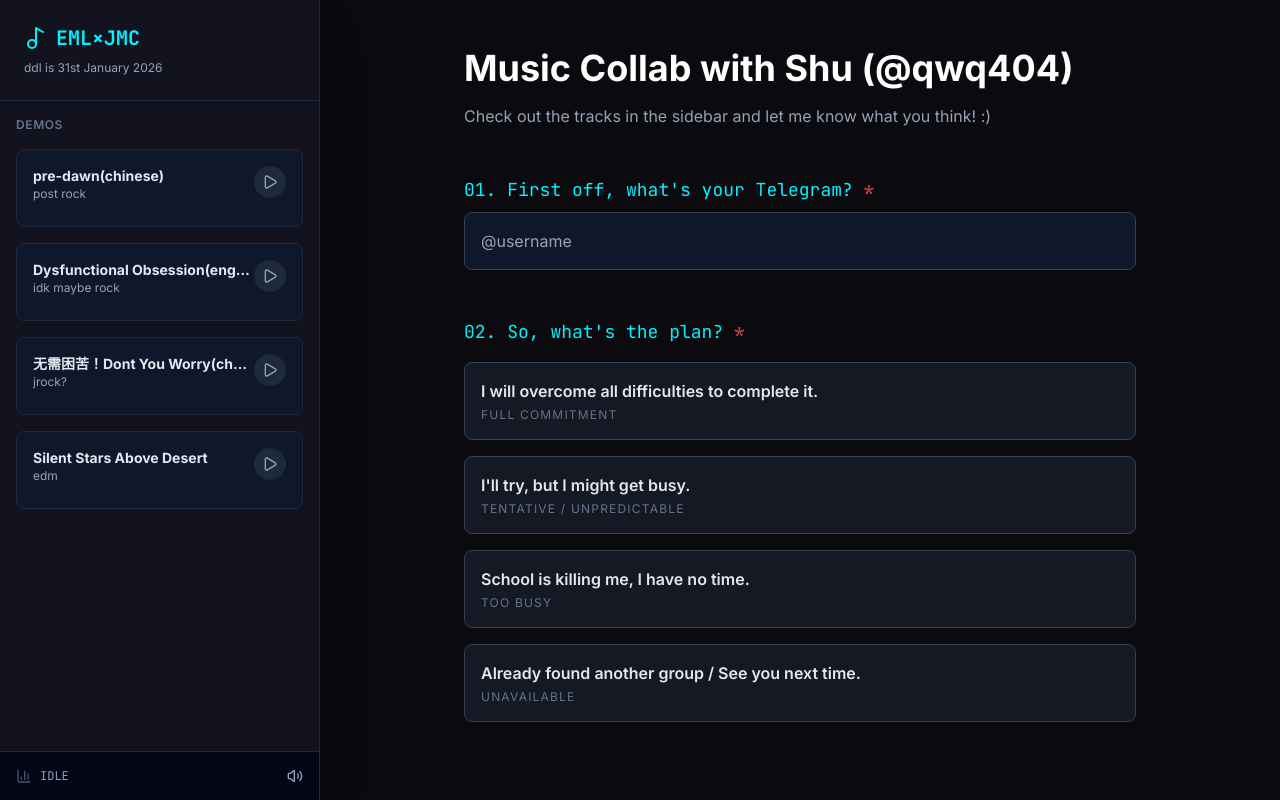
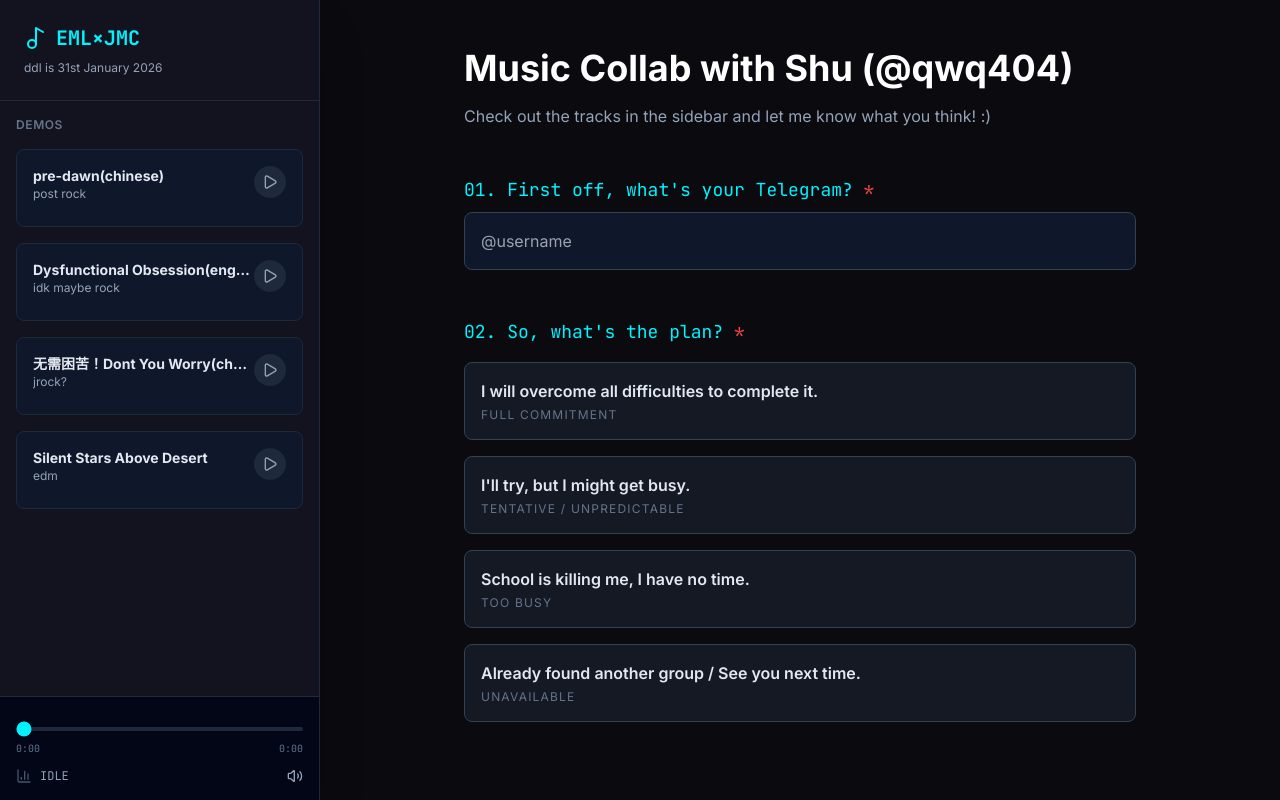
Before and after one commit to notsureyet404/qwq, a React (Vite) app: page / in a window 1280 px wide. Built offline with nearby package versions, Linux system fonts and the light colour scheme.

Commit message:
Update Sidebar.tsx

```diff
--- a/components/Sidebar.tsx
+++ b/components/Sidebar.tsx
@@ -10,7 +10,20 @@ const Sidebar: React.FC<SidebarProps> = ({ tracks }) => {
   const [currentTrackIndex, setCurrentTrackIndex] = useState<number | null>(null);
   const [isPlaying, setIsPlaying] = useState(false);
   const [isMuted, setIsMuted] = useState(false);
+
+  // 新增：进度条相关状态
+  const [currentTime, setCurrentTime] = useState(0);
+  const [duration, setDuration] = useState(0);
+
   const audioRef = useRef<HTMLAudioElement | null>(null);
+
+  // 辅助函数：格式化时间 (秒 -> mm:ss)
+  const formatTime = (time: number) => {
+    if (isNaN(time)) return "0:00";
+    const minutes = Math.floor(time / 60);
+    const seconds = Math.floor(time % 60);
+    return `${minutes}:${seconds < 10 ? '0' : ''}${seconds}`;
+  };
 
   const togglePlay = (index: number) => {
     if (currentTrackIndex === index) {
@@ -18,6 +31,15 @@ const Sidebar: React.FC<SidebarProps> = ({ tracks }) => {
     } else {
       setCurrentTrackIndex(index);
       setIsPlaying(true);
+    }
+  };
+
+  // 处理拖拽进度条
+  const handleSeek = (e: React.ChangeEvent<HTMLInputElement>) => {
+    const time = Number(e.target.value);
+    setCurrentTime(time); // UI 立即响应
+    if (audioRef.current) {
+      audioRef.current.currentTime = time; // 设置音频时间
     }
   };
 
@@ -37,13 +59,14 @@ const Sidebar: React.FC<SidebarProps> = ({ tracks }) => {
     }
   }, [isMuted]);
 
-  // Handle track ending
   const handleEnded = () => {
     setIsPlaying(false);
+    setCurrentTime(0); // 播放结束归零
   };
 
   return (
     <aside className="w-full md:w-80 bg-neon-surface border-b md:border-b-0 md:border-r border-slate-800 flex flex-col sticky top-0 md:h-screen z-50 shadow-2xl shrink-0 max-h-[50vh] md:max-h-screen">
+      {/* 顶部标题区 - 保持不变 */}
       <div className="p-4 md:p-6 border-b border-slate-800 flex items-center justify-between md:block">
         <div>
             <h1 className="text-lg md:text-xl font-bold font-mono text-neon-blue flex items-center gap-2">
@@ -53,7 +76,6 @@ const Sidebar: React.FC<SidebarProps> = ({ tracks }) => {
             <p className="text-[10px] md:text-xs text-slate-400 mt-1 md:mt-2">ddl is 31st January 2026</p>
         </div>
 
-        {/* Mobile Volume Control (moved here to save space) */}
         <button
             onClick={(e) => { e.stopPropagation(); setIsMuted(!isMuted); }}
             className="md:hidden text-slate-400 hover:text-white transition-colors p-2"
@@ -62,12 +84,12 @@ const Sidebar: React.FC<SidebarProps> = ({ tracks }) => {
         </button>
       </div>
 
+      {/* 歌曲列表区 - 保持不变 */}
       <div className="flex-1 overflow-y-auto p-2 md:p-4 md:space-y-4">
         <div className="hidden md:block text-xs font-semibold text-slate-500 uppercase tracking-wider mb-2">
           demos
         </div>
 
-        {/* Grid for mobile (2 columns), Stack for desktop */}
         <div className="grid grid-cols-2 gap-2 md:flex md:flex-col md:gap-4">
             {tracks.map((track, index) => {
                 const isActive = currentTrackIndex === index;
@@ -93,7 +115,6 @@ const Sidebar: React.FC<SidebarProps> = ({ tracks }) => {
                             </button>
                         </div>
 
-                        {/* Visualizer */}
                         {isActive && isPlaying && (
                             <div className="flex items-end justify-center h-2 md:h-4 gap-[2px] md:gap-1 mt-1">
                                 {[...Array(8)].map((_, i) => (
@@ -114,13 +135,31 @@ const Sidebar: React.FC<SidebarProps> = ({ tracks }) => {
         </div>
       </div>
 
-      {/* Global Player Controls (Desktop Only - Mobile moved to header) */}
+      {/* Global Player Controls - 修改部分 */}
+      {/* 仅在 Desktop 显示，添加了进度条 */}
       <div className="hidden md:block p-4 bg-slate-950 border-t border-slate-800">
+
+        {/* 新增：进度条区域 */}
+        <div className="mb-3 w-full">
+           <input
+             type="range"
+             min={0}
+             max={duration || 100} // 防止 duration 为 0 时出错
+             value={currentTime}
+             onChange={handleSeek}
+             className="w-full h-1 bg-slate-800 rounded-lg appearance-none cursor-pointer accent-neon-blue hover:accent-neon-purple transition-all"
+           />
+           <div className="flex justify-between text-[10px] text-slate-500 font-mono mt-1">
+             <span>{formatTime(currentTime)}</span>
+             <span>{formatTime(duration)}</span>
+           </div>
+        </div>
+
         <div className="flex items-center justify-between">
             <div className="flex items-center gap-2">
                 <BarChart3 className={`w-4 h-4 ${isPlaying ? 'text-neon-green animate-pulse' : 'text-slate-600'}`} />
-                <span className="text-xs text-slate-400 font-mono">
-                    {currentTrackIndex !== null ? 'PLAYING_NOW' : 'IDLE'}
+                <span className="text-xs text-slate-400 font-mono truncate max-w-[120px]">
+                    {currentTrackIndex !== null ? tracks[currentTrackIndex].title : 'IDLE'}
                 </span>
             </div>
             <button
@@ -136,6 +175,10 @@ const Sidebar: React.FC<SidebarProps> = ({ tracks }) => {
         ref={audioRef}
         src={currentTrackIndex !== null ? tracks[currentTrackIndex].url : undefined}
         onEnded={handleEnded}
+        // 新增：监听时间更新
+        onTimeUpdate={(e) => setCurrentTime(e.currentTarget.currentTime)}
+        // 新增：监听元数据加载（获取总时长）
+        onLoadedMetadata={(e) => setDuration(e.currentTarget.duration)}
       />
     </aside>
   );
```
